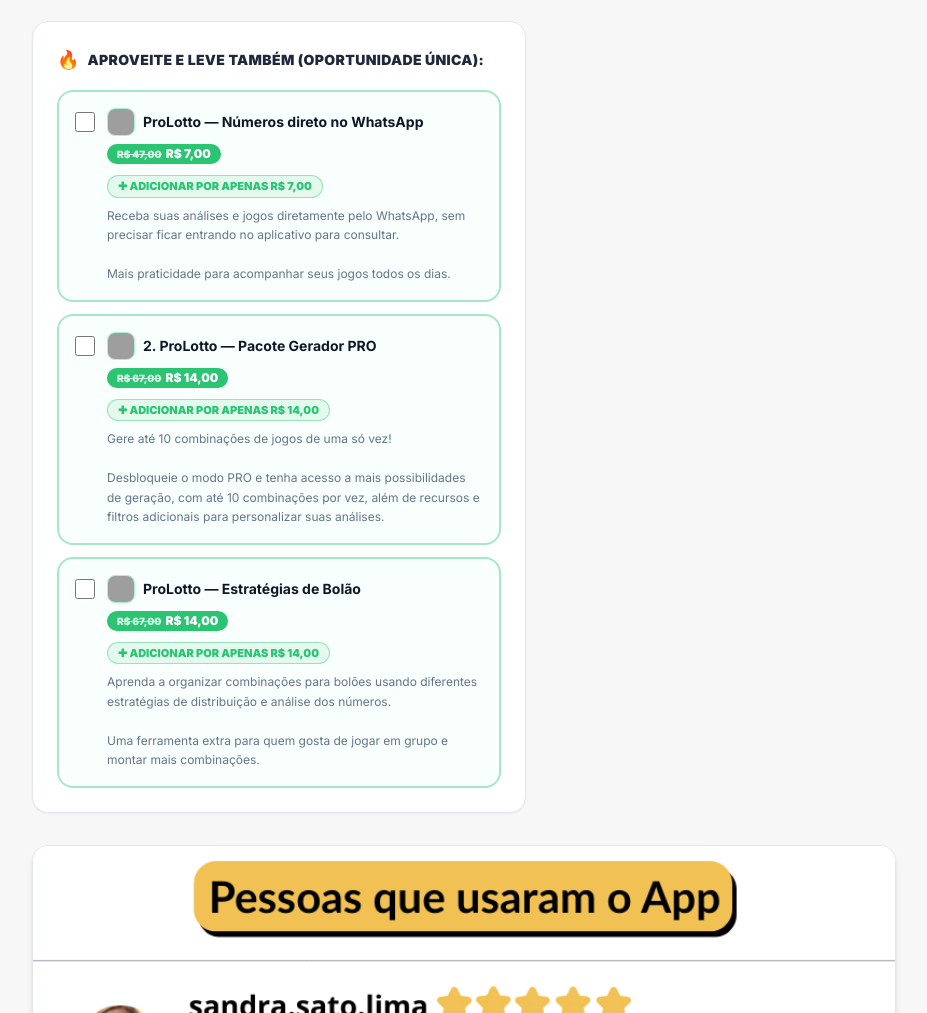
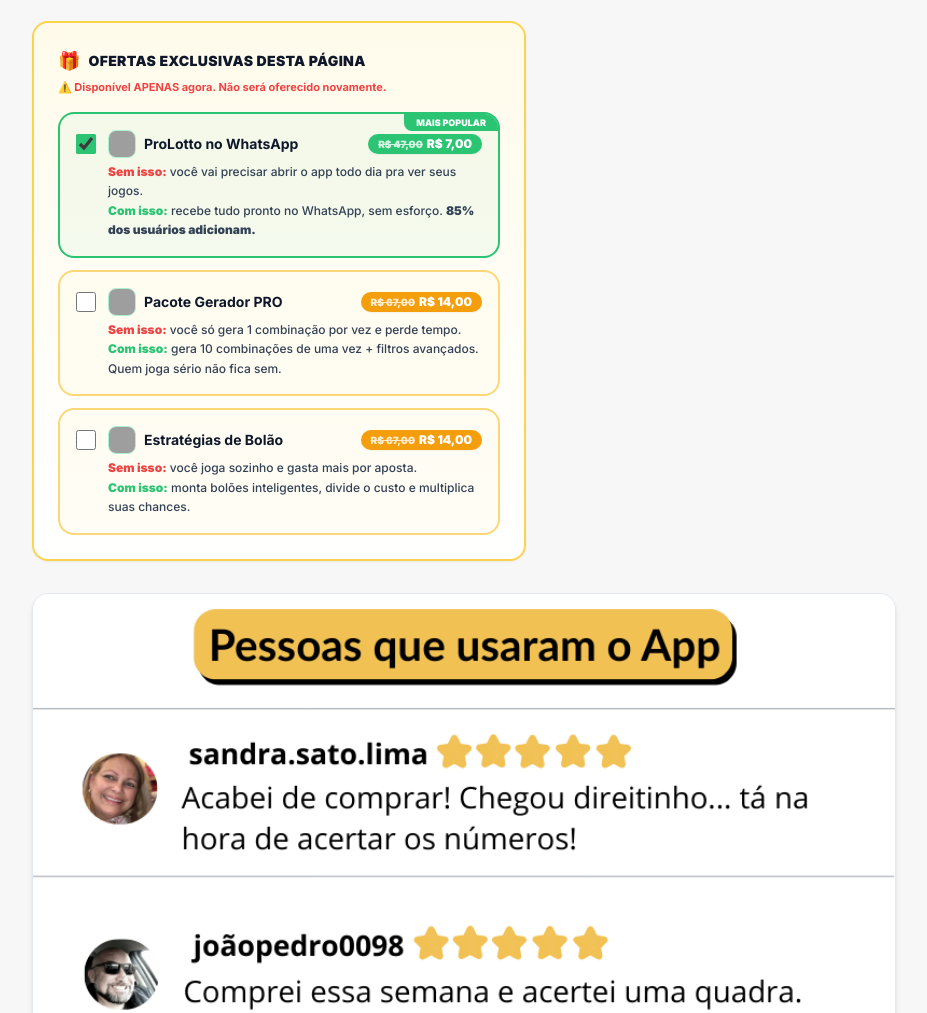
Before and after one commit to joaogames64-prog/prolotto-funnel, a website: page checkout.html in a window 1280 px wide. Shown: the part 1402-2415 px from the top of the page, without its empty margins (176-1103 px from the left). Drawn offline with nearby package versions, Linux system fonts and the light colour scheme; grey boxes are pictures that could not be loaded.

Commit message:
feat: redesign bumps - pre-check bump1, copy loss-aversion, amber highlight, badge mais popular, init total R4

```diff
--- a/checkout.html
+++ b/checkout.html
@@ -186,44 +186,46 @@
         </div>
 
         <!-- Order Bumps (Up-Sells) -->
-        <div class="bg-white rounded-2xl p-5 sm:p-6 shadow-sm border border-slate-200">
-          <div class="flex items-center gap-2 mb-4">
-            <span class="text-lg">🔥</span>
-            <h3 class="text-sm font-black text-slate-800 uppercase tracking-wide">Aproveite e Leve Também (Oportunidade Única):</h3>
+        <div class="bg-gradient-to-b from-amber-50 to-white rounded-2xl p-5 sm:p-6 shadow-sm border-2 border-amber-300">
+          <div class="flex items-center gap-2 mb-1">
+            <span class="text-lg">🎁</span>
+            <h3 class="text-sm font-black text-slate-900 uppercase tracking-wide">Ofertas Exclusivas Desta Página</h3>
           </div>
+          <p class="text-[11px] text-red-500 font-bold mb-4">⚠️ Disponível APENAS agora. Não será oferecido novamente.</p>
 
           <div class="space-y-3">
-            <!-- Order Bump 1: WhatsApp -->
-            <label class="block p-3.5 sm:p-4 rounded-2xl border-2 border-[#2ac473]/40 bg-emerald-50/30 hover:bg-emerald-50/60 cursor-pointer transition-all">
+            <!-- Order Bump 1: WhatsApp (PRE-CHECKED) -->
+            <label class="block p-3.5 sm:p-4 rounded-2xl border-2 border-[#2ac473] bg-[#2ac473]/5 cursor-pointer transition-all relative overflow-hidden" id="bump-1-label">
+              <div class="absolute top-0 right-0 bg-[#2ac473] text-white text-[9px] font-black px-3 py-0.5 rounded-bl-lg uppercase">Mais Popular</div>
               <div class="flex items-start gap-3">
                 <input
                   type="checkbox"
                   id="bump-1"
+                  checked
                   onchange="updateTotal()"
                   class="mt-1 w-5 h-5 accent-[#2ac473] rounded cursor-pointer flex-shrink-0"
                 />
                 <div class="flex-grow min-w-0">
-                  <div class="flex flex-wrap items-center justify-between gap-2 mb-2">
+                  <div class="flex flex-wrap items-center justify-between gap-2 mb-1">
                     <div class="flex items-center gap-2 min-w-0">
                       <img src="https://i.imgur.com/jmtbos4.png" alt="Icon" class="w-7 h-7 rounded-lg object-cover border border-emerald-200 flex-shrink-0" />
-                      <span class="font-bold text-sm text-slate-900 truncate">ProLotto — Números direto no WhatsApp</span>
+                      <span class="font-bold text-sm text-slate-900 truncate">ProLotto no WhatsApp</span>
                     </div>
                     <div class="bg-[#2ac473] text-white px-2.5 py-0.5 rounded-full text-xs font-black flex items-center gap-1 shadow-sm flex-shrink-0">
                       <span class="line-through opacity-80 text-[10px]">R$ 47,00</span>
                       <span>R$ 7,00</span>
                     </div>
                   </div>
-                  <span class="inline-flex items-center gap-1 bg-[#2ac473]/10 border border-[#2ac473]/40 text-[#2ac473] text-[11px] font-black px-2.5 py-0.5 rounded-full mb-2">✚ ADICIONAR POR APENAS R$ 7,00</span>
-                  <p class="text-xs text-slate-500 leading-relaxed">
-                    Receba suas análises e jogos diretamente pelo WhatsApp, sem precisar ficar entrando no aplicativo para consultar.<br><br>
-                    Mais praticidade para acompanhar seus jogos todos os dias.
+                  <p class="text-xs text-slate-700 leading-relaxed font-medium">
+                    <span class="text-red-500 font-black">Sem isso:</span> você vai precisar abrir o app todo dia pra ver seus jogos.<br>
+                    <span class="text-[#2ac473] font-black">Com isso:</span> recebe tudo pronto no WhatsApp, sem esforço. <span class="font-black">85% dos usuários adicionam.</span>
                   </p>
                 </div>
               </div>
             </label>
 
             <!-- Order Bump 2: Pacote Gerador PRO -->
-            <label class="block p-3.5 sm:p-4 rounded-2xl border-2 border-[#2ac473]/40 bg-emerald-50/30 hover:bg-emerald-50/60 cursor-pointer transition-all">
+            <label class="block p-3.5 sm:p-4 rounded-2xl border-2 border-amber-400/60 bg-amber-50/50 hover:bg-amber-50 cursor-pointer transition-all" id="bump-2-label">
               <div class="flex items-start gap-3">
                 <input
                   type="checkbox"
@@ -232,27 +234,26 @@
                   class="mt-1 w-5 h-5 accent-[#2ac473] rounded cursor-pointer flex-shrink-0"
                 />
                 <div class="flex-grow min-w-0">
-                  <div class="flex flex-wrap items-center justify-between gap-2 mb-2">
+                  <div class="flex flex-wrap items-center justify-between gap-2 mb-1">
                     <div class="flex items-center gap-2 min-w-0">
                       <img src="https://i.imgur.com/sKQa3yK.png" alt="Icon" class="w-7 h-7 rounded-lg object-cover border border-emerald-200 flex-shrink-0" />
-                      <span class="font-bold text-sm text-slate-900 truncate">2. ProLotto — Pacote Gerador PRO</span>
+                      <span class="font-bold text-sm text-slate-900 truncate">Pacote Gerador PRO</span>
                     </div>
-                    <div class="bg-[#2ac473] text-white px-2.5 py-0.5 rounded-full text-xs font-black flex items-center gap-1 shadow-sm flex-shrink-0">
+                    <div class="bg-amber-500 text-white px-2.5 py-0.5 rounded-full text-xs font-black flex items-center gap-1 shadow-sm flex-shrink-0">
                       <span class="line-through opacity-80 text-[10px]">R$ 67,00</span>
                       <span>R$ 14,00</span>
                     </div>
                   </div>
-                  <span class="inline-flex items-center gap-1 bg-[#2ac473]/10 border border-[#2ac473]/40 text-[#2ac473] text-[11px] font-black px-2.5 py-0.5 rounded-full mb-2">✚ ADICIONAR POR APENAS R$ 14,00</span>
-                  <p class="text-xs text-slate-500 leading-relaxed">
-                    Gere até 10 combinações de jogos de uma só vez!<br><br>
-                    Desbloqueie o modo PRO e tenha acesso a mais possibilidades de geração, com até 10 combinações por vez, além de recursos e filtros adicionais para personalizar suas análises.
+                  <p class="text-xs text-slate-700 leading-relaxed font-medium">
+                    <span class="text-red-500 font-black">Sem isso:</span> você só gera 1 combinação por vez e perde tempo.<br>
+                    <span class="text-[#2ac473] font-black">Com isso:</span> gera 10 combinações de uma vez + filtros avançados. Quem joga sério não fica sem.
                   </p>
                 </div>
               </div>
             </label>
 
             <!-- Order Bump 3: Estratégias de Bolão -->
-            <label class="block p-3.5 sm:p-4 rounded-2xl border-2 border-[#2ac473]/40 bg-emerald-50/30 hover:bg-emerald-50/60 cursor-pointer transition-all">
+            <label class="block p-3.5 sm:p-4 rounded-2xl border-2 border-amber-400/60 bg-amber-50/50 hover:bg-amber-50 cursor-pointer transition-all" id="bump-3-label">
               <div class="flex items-start gap-3">
                 <input
                   type="checkbox"
@@ -261,20 +262,19 @@
                   class="mt-1 w-5 h-5 accent-[#2ac473] rounded cursor-pointer flex-shrink-0"
                 />
                 <div class="flex-grow min-w-0">
-                  <div class="flex flex-wrap items-center justify-between gap-2 mb-2">
+                  <div class="flex flex-wrap items-center justify-between gap-2 mb-1">
                     <div class="flex items-center gap-2 min-w-0">
                       <img src="https://i.imgur.com/sKQa3yK.png" alt="Icon" class="w-7 h-7 rounded-lg object-cover border border-emerald-200 flex-shrink-0" />
-                      <span class="font-bold text-sm text-slate-900 truncate">ProLotto — Estratégias de Bolão</span>
+                      <span class="font-bold text-sm text-slate-900 truncate">Estratégias de Bolão</span>
                     </div>
-                    <div class="bg-[#2ac473] text-white px-2.5 py-0.5 rounded-full text-xs font-black flex items-center gap-1 shadow-sm flex-shrink-0">
+                    <div class="bg-amber-500 text-white px-2.5 py-0.5 rounded-full text-xs font-black flex items-center gap-1 shadow-sm flex-shrink-0">
                       <span class="line-through opacity-80 text-[10px]">R$ 67,00</span>
                       <span>R$ 14,00</span>
                     </div>
                   </div>
-                  <span class="inline-flex items-center gap-1 bg-[#2ac473]/10 border border-[#2ac473]/40 text-[#2ac473] text-[11px] font-black px-2.5 py-0.5 rounded-full mb-2">✚ ADICIONAR POR APENAS R$ 14,00</span>
-                  <p class="text-xs text-slate-500 leading-relaxed">
-                    Aprenda a organizar combinações para bolões usando diferentes estratégias de distribuição e análise dos números.<br><br>
-                    Uma ferramenta extra para quem gosta de jogar em grupo e montar mais combinações.
+                  <p class="text-xs text-slate-700 leading-relaxed font-medium">
+                    <span class="text-red-500 font-black">Sem isso:</span> você joga sozinho e gasta mais por aposta.<br>
+                    <span class="text-[#2ac473] font-black">Com isso:</span> monta bolões inteligentes, divide o custo e multiplica suas chances.
                   </p>
                 </div>
               </div>
@@ -592,6 +592,9 @@
       document.getElementById('total-price-display').innerText = `R$ ${total.toFixed(2).replace('.', ',')}`;
     }
 
+    // Initialize total on page load (bump-1 is pre-checked)
+    setTimeout(() => updateTotal(), 0);
+
     // Main PIX Generation Function (called directly by button onclick)
     async function gerarPix() {
       const name = (document.getElementById('input-name').value || '').trim();
```
